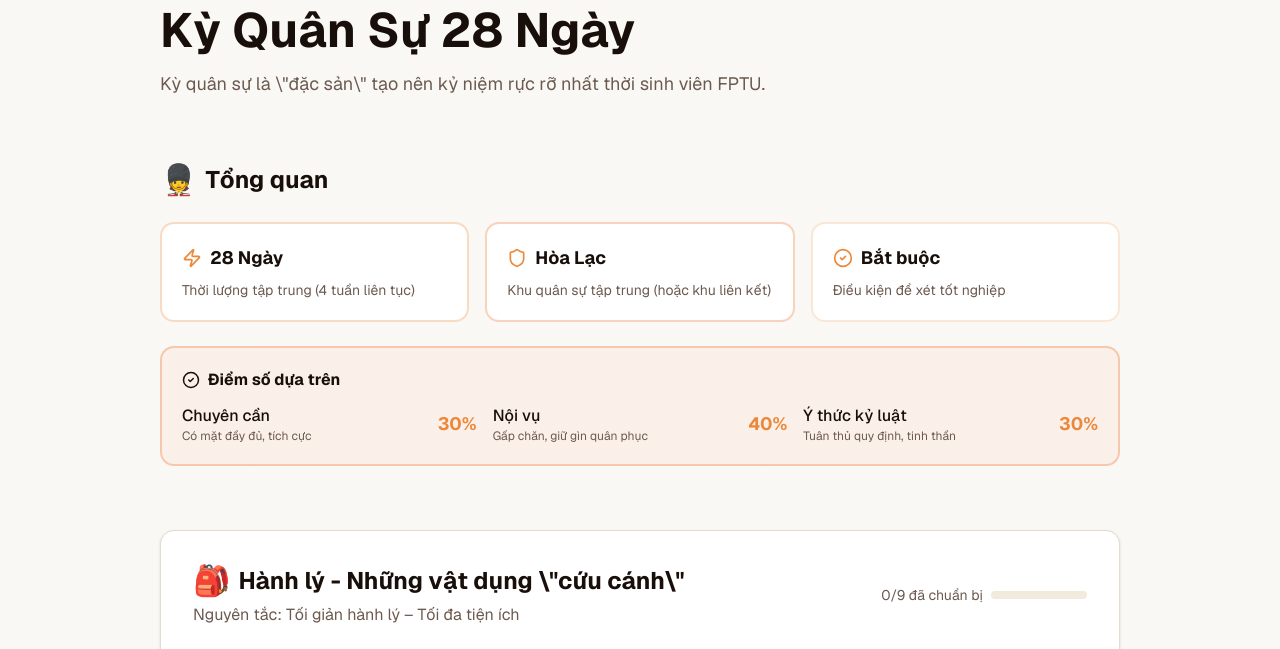
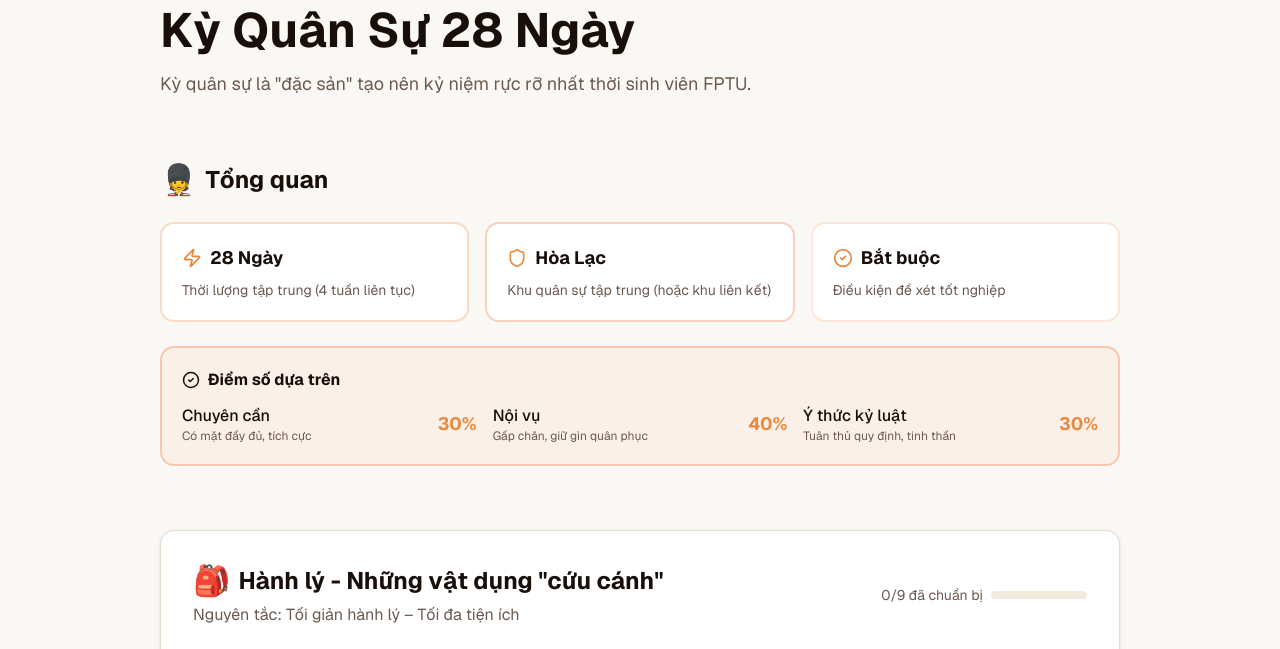
Before and after one commit to ngoquangtrai1903-source/fpt-rag-chatbot-guide, a Next.js app: page /knowledge-base/military in a window 1280 px wide. Shown: the part 212-861 px from the top of the page. Built offline with nearby package versions, Linux system fonts and the light colour scheme; no server answers.

Commit message:
update layout vietnamese version 2

```diff
--- a/app/knowledge-base/military/page.tsx
+++ b/app/knowledge-base/military/page.tsx
@@ -107,7 +107,7 @@ export default function MilitaryPage() {
           </div>
           <h1 className="text-4xl sm:text-5xl font-bold text-foreground">Kỳ Quân Sự 28 Ngày</h1>
           <p className="text-lg text-muted-foreground max-w-2xl">
-            Kỳ quân sự là \"đặc sản\" tạo nên kỷ niệm rực rỡ nhất thời sinh viên FPTU.
+            Kỳ quân sự là "đặc sản" tạo nên kỷ niệm rực rỡ nhất thời sinh viên FPTU.
           </p>
         </div>
       </section>
@@ -159,7 +159,7 @@ export default function MilitaryPage() {
             <div>
               <h2 className="text-2xl font-bold flex items-center gap-2">
                 <span className="text-3xl">🎒</span>
-                Hành lý - Những vật dụng \"cứu cánh\"
+                Hành lý - Những vật dụng "cứu cánh"
               </h2>
               <p className="text-muted-foreground mt-1">Nguyên tắc: Tối giản hành lý – Tối đa tiện ích</p>
             </div>
--- a/app/knowledge-base/vovinam/page.tsx
+++ b/app/knowledge-base/vovinam/page.tsx
@@ -177,7 +177,7 @@ export default function VovinamPage() {
             <div>
               <h2 className="text-2xl font-bold flex items-center gap-2">
                 <span className="text-3xl">⭐</span>
-                Bí kíp \"Vượt Ải\" - Tips từ tiền bối
+                Bí kíp "Vượt Ải" - Tips từ tiền bối
               </h2>
               <p className="text-muted-foreground mt-1">Thái độ quyết định điểm số</p>
             </div>
```
